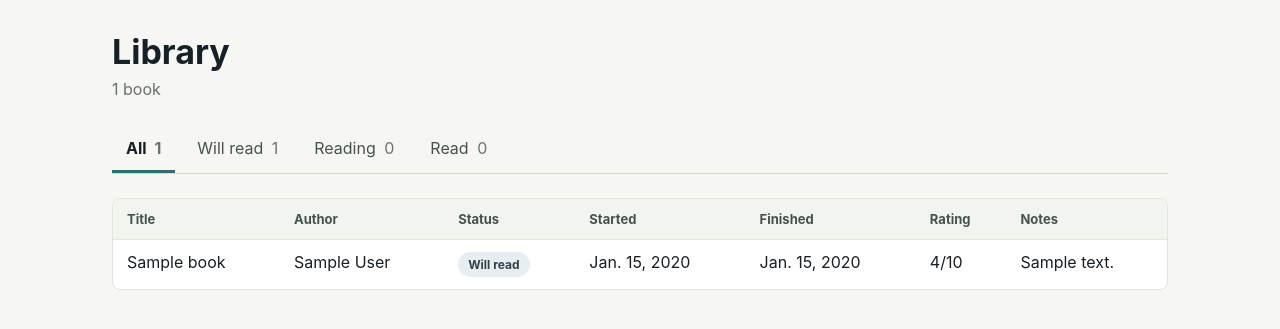
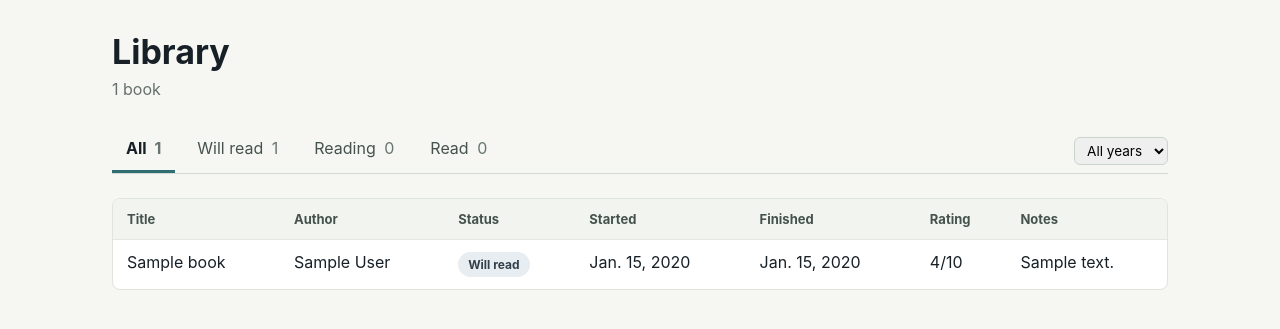
Before and after one commit to nikpopesku/reading, a Django app: page / in a window 1280 px wide. Shown: the part 64-393 px from the top of the page. Run offline with Django 5.2, Linux system fonts and the light colour scheme; tables that the repository leaves empty hold one stand-in row (values such as "Sample post"); parts of the project's set-up code (start-up, migrations or seed data) failed here and were passed over.

Commit message:
feat: add year filter to homepage (#13)
* feat: add year filter to homepage book list

Co-Authored-By: Claude Sonnet 4.6 <noreply@anthropic.com>

* fix: ruff format compliance in views.py

Co-Authored-By: Claude Sonnet 4.6 <noreply@anthropic.com>

---------

Co-authored-by: Claude Sonnet 4.6 <noreply@anthropic.com>

```diff
--- a/reading/views.py
+++ b/reading/views.py
@@ -1,4 +1,4 @@
-from django.db.models import Count
+from django.db.models import Count, Q
 from django.http import HttpResponseBadRequest
 from django.shortcuts import render
 
@@ -7,11 +7,35 @@ from .models import ACTIVE_BOOK_STATUSES, Book, BookStatus
 
 def book_list(request):
     selected_status = request.GET.get("status", "")
+    selected_year = request.GET.get("year", "")
+
     books = Book.objects.exclude(status=BookStatus.DELETED)
     if selected_status:
         if selected_status not in [status.value for status in ACTIVE_BOOK_STATUSES]:
             return HttpResponseBadRequest("Unknown status")
         books = books.filter(status=selected_status)
+
+    years = sorted(
+        {
+            d.year
+            for d in Book.objects.exclude(status=BookStatus.DELETED)
+            .filter(Q(finished_at__isnull=False) | Q(started_at__isnull=False))
+            .values_list("finished_at", "started_at")
+            for d in (d[0] or d[1],)
+            if d is not None
+        },
+        reverse=True,
+    )
+
+    if selected_year:
+        try:
+            year_int = int(selected_year)
+            if year_int not in years:
+                selected_year = ""
+            else:
+                books = books.filter(Q(finished_at__year=year_int) | Q(started_at__year=year_int))
+        except ValueError:
+            selected_year = ""
 
     counts_by_status = {
         row["status"]: row["total"] for row in books.values("status").annotate(total=Count("id"))
@@ -27,6 +51,8 @@ def book_list(request):
             "books": books,
             "statuses": ACTIVE_BOOK_STATUSES,
             "selected_status": selected_status,
+            "selected_year": selected_year,
+            "years": years,
             "counts": counts,
             "total_count": books.count(),
         },
--- a/static/css/app.css
+++ b/static/css/app.css
@@ -58,6 +58,10 @@ h1 { font-size: 34px; line-height: 1.15; margin: 0 0 6px; }
 h2 { font-size: 20px; line-height: 1.25; margin: 12px 0 6px; }
 p { line-height: 1.55; }
 .muted, .library-header p { color: #65716b; margin: 0; }
+.filters-bar { align-items: flex-end; border-bottom: 1px solid #d2d9d1; display: flex; justify-content: space-between; margin-bottom: 24px; }
+.filters-bar .tabs { border-bottom: none; flex: 1; margin-bottom: 0; }
+.year-filter-form { padding-bottom: 8px; }
+.year-filter-form select { font-size: 0.85rem; padding: 4px 8px; }
 .tabs { border-bottom: 1px solid #d2d9d1; display: flex; gap: 8px; margin-bottom: 24px; overflow-x: auto; }
 .tab { border-bottom: 3px solid transparent; color: #46524e; padding: 12px 14px; white-space: nowrap; }
 .tab span { color: #68746e; margin-left: 4px; }
--- a/templates/reading/book_list.html
+++ b/templates/reading/book_list.html
@@ -11,12 +11,25 @@
   </div>
 </section>
 
-<nav class="tabs" aria-label="Book status filters">
-  <a class="tab {% if not selected_status %}active{% endif %}" href="{% url 'book-list' %}">All <span>{{ total_count }}</span></a>
-  {% for status in statuses %}
-    <a class="tab {% if selected_status == status.value %}active{% endif %}" href="{% url 'book-list' %}?status={{ status.value }}">{{ status.label }} <span>{{ counts|get_item:status.value }}</span></a>
-  {% endfor %}
-</nav>
+<div class="filters-bar">
+  <nav class="tabs" aria-label="Book status filters">
+    <a class="tab {% if not selected_status %}active{% endif %}" href="{% url 'book-list' %}{% if selected_year %}?year={{ selected_year }}{% endif %}">All <span>{{ total_count }}</span></a>
+    {% for status in statuses %}
+      <a class="tab {% if selected_status == status.value %}active{% endif %}" href="{% url 'book-list' %}?status={{ status.value }}{% if selected_year %}&year={{ selected_year }}{% endif %}">{{ status.label }} <span>{{ counts|get_item:status.value }}</span></a>
+    {% endfor %}
+  </nav>
+  {% if years %}
+  <form method="get" action="{% url 'book-list' %}" class="year-filter-form">
+    {% if selected_status %}<input type="hidden" name="status" value="{{ selected_status }}">{% endif %}
+    <select name="year" onchange="this.form.submit()" aria-label="Filter by year">
+      <option value="">All years</option>
+      {% for year in years %}
+        <option value="{{ year }}" {% if selected_year == year|stringformat:"s" %}selected{% endif %}>{{ year }}</option>
+      {% endfor %}
+    </select>
+  </form>
+  {% endif %}
+</div>
 
 <section class="table-wrap">
   <table class="book-table">
```
